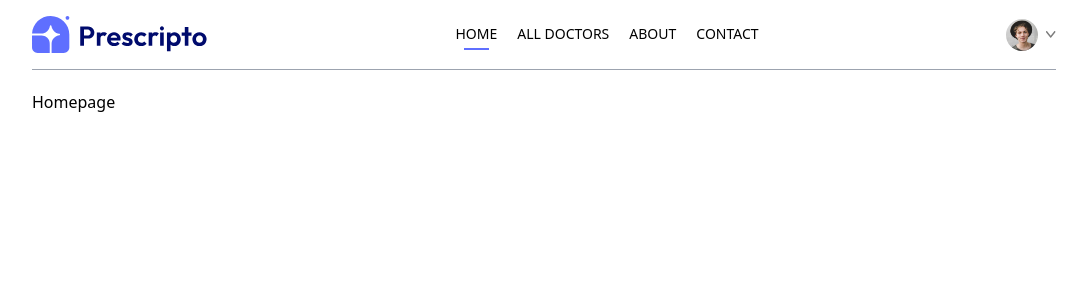
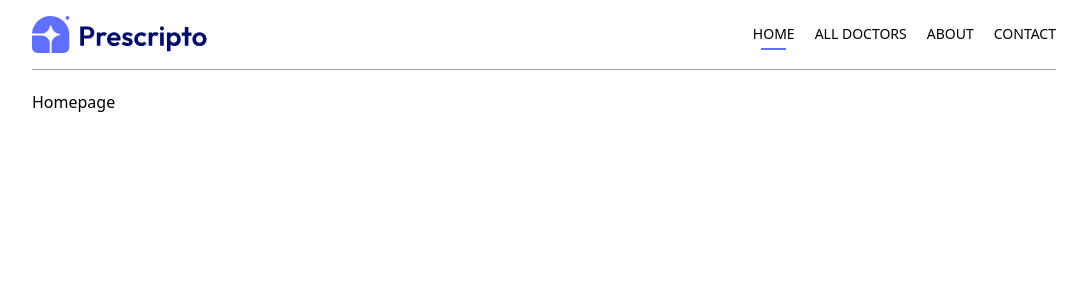
Before and after one commit to mihirgupta665/Prescripto_Care_360, a React (Vite) app in the folder frontend/: page / in a window 1280 px wide. Shown: the top 300 px of the page, without its empty margins (96-1183 px from the left). Built offline with nearby package versions, Linux system fonts and the light colour scheme.

Commit message:
Navbar layout Created

```diff
--- a/frontend/src/components/Navbar.jsx
+++ b/frontend/src/components/Navbar.jsx
@@ -6,7 +6,7 @@ import { NavLink, useNavigate } from "react-router-dom"
 const Navbar = () => {
 
     const navigate = useNavigate();
-    const [showMenu, setShowMenu]  = useState(false)
+    const [showMenu, setShowMenu] = useState(false)
     const [token, setToken] = useState(true)
 
     return (
@@ -30,18 +30,7 @@ const Navbar = () => {
                     <hr className="border-none one outline-none h-0.5 bg-primary w-3/5 m-auto hidden" />
                 </NavLink>
             </ul>
-            <div className="flex items-center gap-4">
-                {
-                    token
-                    ? <div className="flex items-center gap-2 cursor-pointer group relative">
-                        {/* try to add user personalized picture */}
-                        <img className="w-8 rounded-full" src={assets.profile_pic} alt="" />
-                        <img className="w-2.5" src={assets.dropdown_icon} alt="" />
-                    </div>
-                    : <button onClick={() => { navigate("/login") }} className="bg-primary text-white font-light px-8 py-3 rounded-full hidden md:block">CREATE ACCOUNT</button>
-                }
 
-            </div>
         </div>
     )
 }
```
